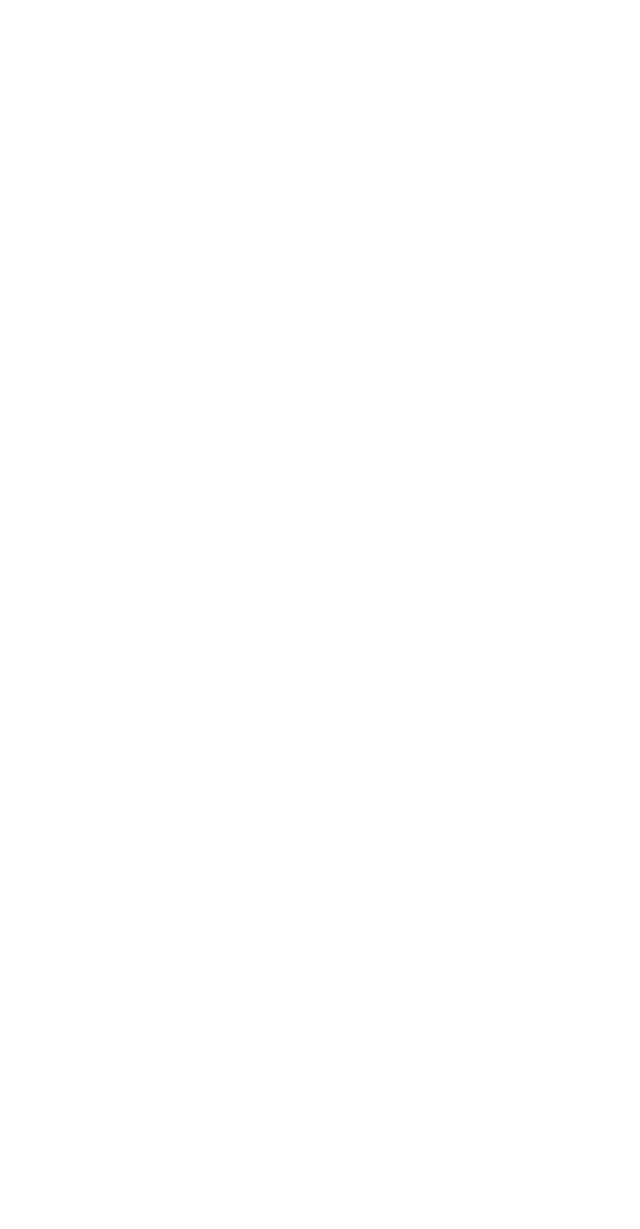
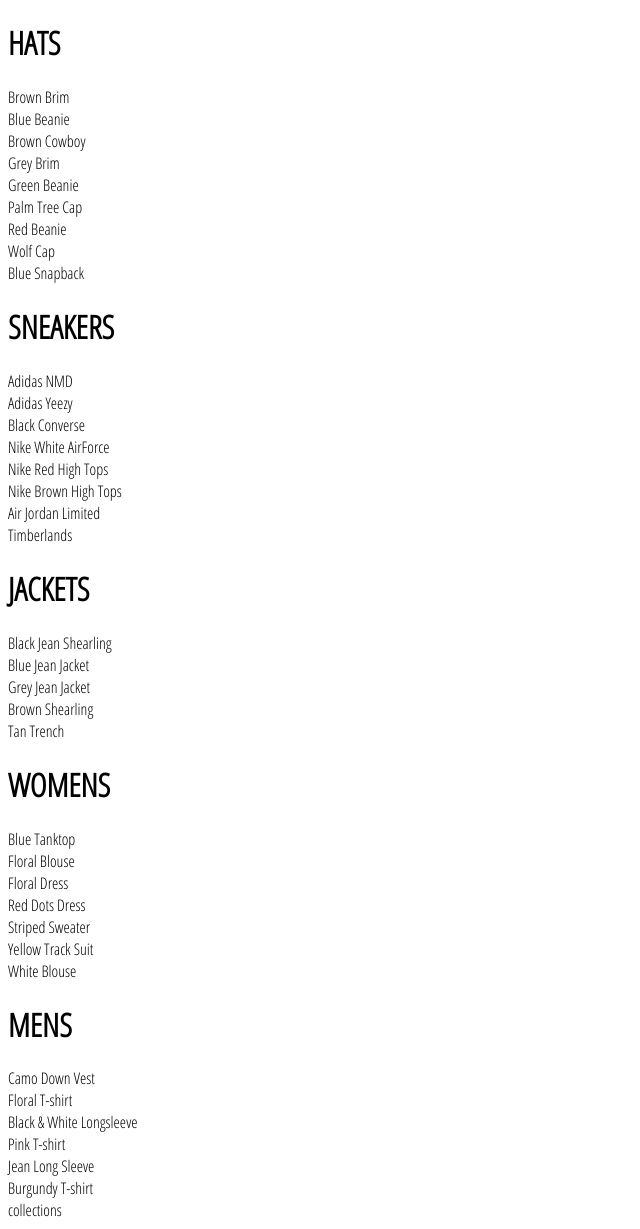
Before and after one commit to mahadi-nsu/Shopping-App-React-Redux-Firebase, a React (Create React App) app: page /shop in a window 1280 px wide. Shown: the whole page, without its empty margins (0-640 px from the left). Before the commit the page ends 800 px from the top, so only its background shows below. Built offline with nearby package versions, Linux system fonts and the light colour scheme.

Commit message:
shop data added and shown on UI

```diff
--- a/src/App.js
+++ b/src/App.js
@@ -2,6 +2,7 @@
 import './App.css';
 
 import HomePage from './pages/homepage/homepage.component';
+import ShopPage from './pages/shop/shop.component'
 import { Route } from 'react-router-dom';
 
 // const HomePage = (props) => {
@@ -42,11 +43,20 @@
 //   )
 // }
 
+// const HatsPage = () => (
+//   <div>
+//     <h1>
+//       Hats page
+//      </h1>
+//   </div>
+// )
+
 
 function App() {
   return (
     <div>
       <Route exact path='/' component={HomePage} />
+      <Route exact path='/shop' component={ShopPage} />
     </div>
   );
 }
--- /dev/null
+++ b/src/components/collection-preview/collection-preview.component.jsx
@@ -0,0 +1,18 @@
+import React from 'react'
+
+const CollectionPreview = ({ title, items }) => (
+    <div>
+        <h1>
+            {title.toUpperCase()}
+        </h1>
+        <div>
+            {items.map(item => (
+                <div key={item.id}> {
+                    item.name
+                } </div>
+            ))}
+        </div>
+    </div>
+)
+
+export default CollectionPreview;
--- /dev/null
+++ b/src/pages/shop/shop.component.jsx
@@ -0,0 +1,22 @@
+import React, { Component } from 'react';
+import SHOP_DATA from './shop.data.js';
+import CollectionPreview from '../../components/collection-preview/collection-preview.component';
+
+export default class ShopPage extends Component {
+    constructor(props) {
+        super(props);
+        this.state = {
+            collections: SHOP_DATA
+        }
+    }
+    render() {
+        const { collections } = this.state;
+        return (
+            <div className='shop-page'>
+                {collections.map(({ id, ...otherCollectionProps }) => (
+                    <CollectionPreview key={id} {...otherCollectionProps} />
+                ))}collections
+            </div>
+        );
+    }
+}
--- /dev/null
+++ b/src/pages/shop/shop.data.js
@@ -0,0 +1,249 @@
+const SHOP_DATA = [
+    {
+        id: 1,
+        title: 'Hats',
+        routeName: 'hats',
+        items: [
+            {
+                id: 1,
+                name: 'Brown Brim',
+                imageUrl: 'https://i.ibb.co/ZYW3VTp/brown-brim.png',
+                price: 25
+            },
+            {
+                id: 2,
+                name: 'Blue Beanie',
+                imageUrl: 'https://i.ibb.co/ypkgK0X/blue-beanie.png',
+                price: 18
+            },
+            {
+                id: 3,
+                name: 'Brown Cowboy',
+                imageUrl: 'https://i.ibb.co/QdJwgmp/brown-cowboy.png',
+                price: 35
+            },
+            {
+                id: 4,
+                name: 'Grey Brim',
+                imageUrl: 'https://i.ibb.co/RjBLWxB/grey-brim.png',
+                price: 25
+            },
+            {
+                id: 5,
+                name: 'Green Beanie',
+                imageUrl: 'https://i.ibb.co/YTjW3vF/green-beanie.png',
+                price: 18
+            },
+            {
+                id: 6,
+                name: 'Palm Tree Cap',
+                imageUrl: 'https://i.ibb.co/rKBDvJX/palm-tree-cap.png',
+                price: 14
+            },
+            {
+                id: 7,
+                name: 'Red Beanie',
+                imageUrl: 'https://i.ibb.co/bLB646Z/red-beanie.png',
+                price: 18
+            },
+            {
+                id: 8,
+                name: 'Wolf Cap',
+                imageUrl: 'https://i.ibb.co/1f2nWMM/wolf-cap.png',
+                price: 14
+            },
+            {
+                id: 9,
+                name: 'Blue Snapback',
+                imageUrl: 'https://i.ibb.co/X2VJP2W/blue-snapback.png',
+                price: 16
+            }
+        ]
+    },
+    {
+        id: 2,
+        title: 'Sneakers',
+        routeName: 'sneakers',
+        items: [
+            {
+                id: 10,
+                name: 'Adidas NMD',
+                imageUrl: 'https://i.ibb.co/0s3pdnc/adidas-nmd.png',
+                price: 220
+            },
+            {
+                id: 11,
+                name: 'Adidas Yeezy',
+                imageUrl: 'https://i.ibb.co/dJbG1cT/yeezy.png',
+                price: 280
+            },
+            {
+                id: 12,
+                name: 'Black Converse',
+                imageUrl: 'https://i.ibb.co/bPmVXyP/black-converse.png',
+                price: 110
+            },
+            {
+                id: 13,
+                name: 'Nike White AirForce',
+                imageUrl: 'https://i.ibb.co/1RcFPk0/white-nike-high-tops.png',
+                price: 160
+            },
+            {
+                id: 14,
+                name: 'Nike Red High Tops',
+                imageUrl: 'https://i.ibb.co/QcvzydB/nikes-red.png',
+                price: 160
+            },
+            {
+                id: 15,
+                name: 'Nike Brown High Tops',
+                imageUrl: 'https://i.ibb.co/fMTV342/nike-brown.png',
+                price: 160
+            },
+            {
+                id: 16,
+                name: 'Air Jordan Limited',
+                imageUrl: 'https://i.ibb.co/w4k6Ws9/nike-funky.png',
+                price: 190
+            },
+            {
+                id: 17,
+                name: 'Timberlands',
+                imageUrl: 'https://i.ibb.co/Mhh6wBg/timberlands.png',
+                price: 200
+            }
+        ]
+    },
+    {
+        id: 3,
+        title: 'Jackets',
+        routeName: 'jackets',
+        items: [
+            {
+                id: 18,
+                name: 'Black Jean Shearling',
+                imageUrl: 'https://i.ibb.co/XzcwL5s/black-shearling.png',
+                price: 125
+            },
+            {
+                id: 19,
+                name: 'Blue Jean Jacket',
+                imageUrl: 'https://i.ibb.co/mJS6vz0/blue-jean-jacket.png',
+                price: 90
+            },
+            {
+                id: 20,
+                name: 'Grey Jean Jacket',
+                imageUrl: 'https://i.ibb.co/N71k1ML/grey-jean-jacket.png',
+                price: 90
+            },
+            {
+                id: 21,
+                name: 'Brown Shearling',
+                imageUrl: 'https://i.ibb.co/s96FpdP/brown-shearling.png',
+                price: 165
+            },
+            {
+                id: 22,
+                name: 'Tan Trench',
+                imageUrl: 'https://i.ibb.co/M6hHc3F/brown-trench.png',
+                price: 185
+            }
+        ]
+    },
+    {
+        id: 4,
+        title: 'Womens',
+        routeName: 'womens',
+        items: [
+            {
+                id: 23,
+                name: 'Blue Tanktop',
+                imageUrl: 'https://i.ibb.co/7CQVJNm/blue-tank.png',
+                price: 25
+            },
+            {
+                id: 24,
+                name: 'Floral Blouse',
+                imageUrl: 'https://i.ibb.co/4W2DGKm/floral-blouse.png',
+                price: 20
+            },
+            {
+                id: 25,
+                name: 'Floral Dress',
+                imageUrl: 'https://i.ibb.co/KV18Ysr/floral-skirt.png',
+                price: 80
+            },
+            {
+                id: 26,
+                name: 'Red Dots Dress',
+                imageUrl: 'https://i.ibb.co/N3BN1bh/red-polka-dot-dress.png',
+                price: 80
+            },
+            {
+                id: 27,
+                name: 'Striped Sweater',
+                imageUrl: 'https://i.ibb.co/KmSkMbH/striped-sweater.png',
+                price: 45
+            },
+            {
+                id: 28,
+                name: 'Yellow Track Suit',
+                imageUrl: 'https://i.ibb.co/v1cvwNf/yellow-track-suit.png',
+                price: 135
+            },
+            {
+                id: 29,
+                name: 'White Blouse',
+                imageUrl: 'https://i.ibb.co/qBcrsJg/white-vest.png',
+                price: 20
+            }
+        ]
+    },
+    {
+        id: 5,
+        title: 'Mens',
+        routeName: 'mens',
+        items: [
+            {
+                id: 30,
+                name: 'Camo Down Vest',
+                imageUrl: 'https://i.ibb.co/xJS0T3Y/camo-vest.png',
+                price: 325
+            },
+            {
+                id: 31,
+                name: 'Floral T-shirt',
+                imageUrl: 'https://i.ibb.co/qMQ75QZ/floral-shirt.png',
+                price: 20
+            },
+            {
+                id: 32,
+                name: 'Black & White Longsleeve',
+                imageUrl: 'https://i.ibb.co/55z32tw/long-sleeve.png',
+                price: 25
+            },
+            {
+                id: 33,
+                name: 'Pink T-shirt',
+                imageUrl: 'https://i.ibb.co/RvwnBL8/pink-shirt.png',
+                price: 25
+            },
+            {
+                id: 34,
+                name: 'Jean Long Sleeve',
+                imageUrl: 'https://i.ibb.co/VpW4x5t/roll-up-jean-shirt.png',
+                price: 40
+            },
+            {
+                id: 35,
+                name: 'Burgundy T-shirt',
+                imageUrl: 'https://i.ibb.co/mh3VM1f/polka-dot-shirt.png',
+                price: 25
+            }
+        ]
+    }
+];
+
+export default SHOP_DATA;
```
